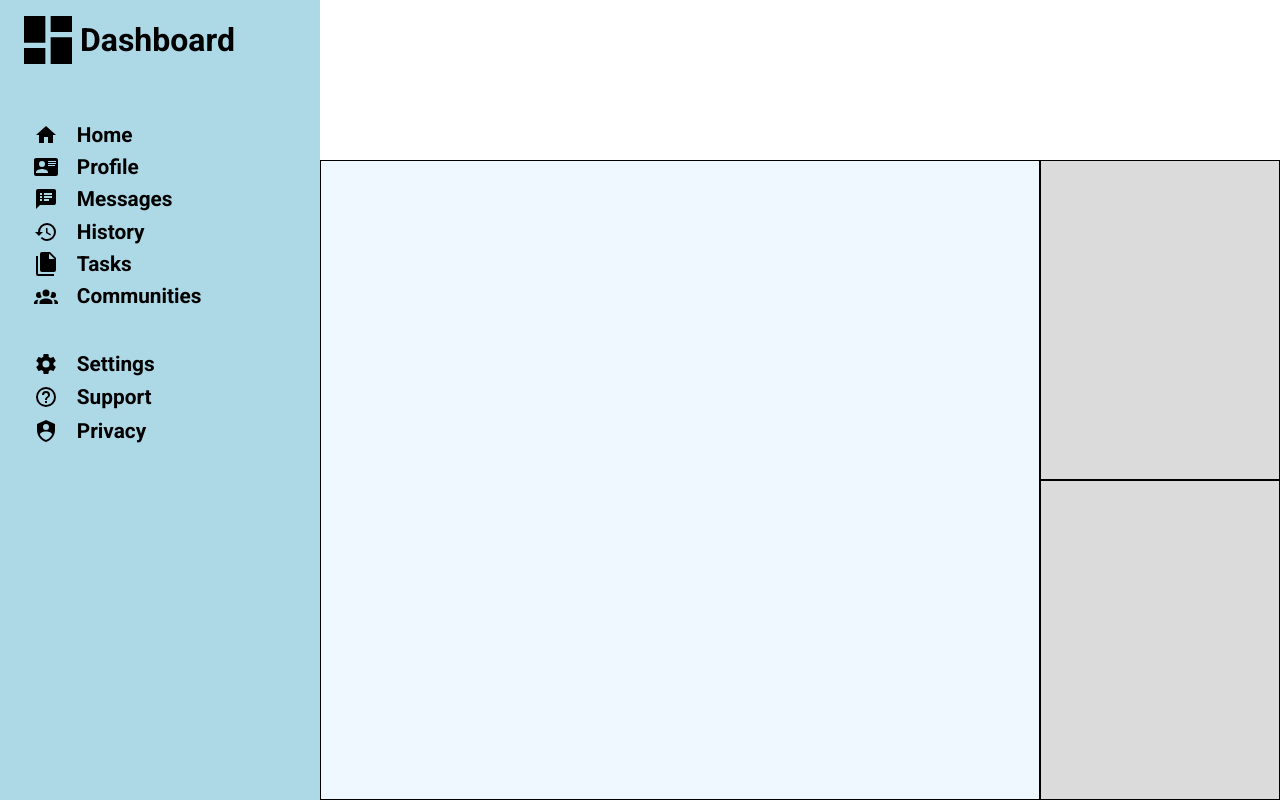
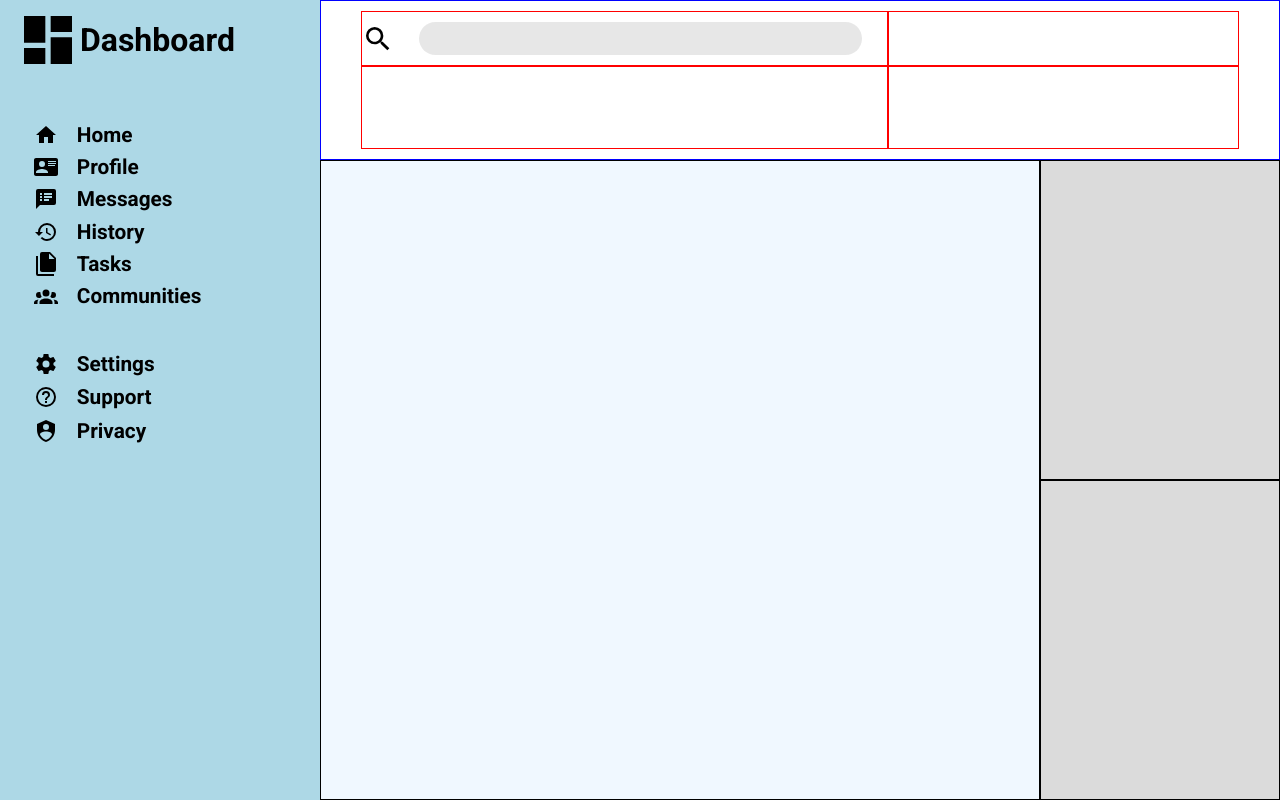
Before and after one commit to CookieJari/odin-admin-dashboard, a plain HTML site: page index.html in a window 1280 px wide. Drawn offline with Linux system fonts and the light colour scheme; a web font is replaced by a local one.

Commit message:
changed the header by adding a grid container object instead

```diff
--- a/index.html
+++ b/index.html
@@ -77,11 +77,20 @@
       </div>
 
       <div class="header-container">
-        <div class="search-container"></div>
-        <div class="user-info-container"></div>
-        <div class="greeting-container"></div>
-        <div class="buttons-container"></div>
+        <div class="header-grid-container">
+          <div class="search-container">
+            <svg xmlns="http://www.w3.org/2000/svg" viewBox="0 0 24 24"><title>magnify</title><path d="M9.5,3A6.5,6.5 0 0,1 16,9.5C16,11.11 15.41,12.59 14.44,13.73L14.71,14H15.5L20.5,19L19,20.5L14,15.5V14.71L13.73,14.44C12.59,15.41 11.11,16 9.5,16A6.5,6.5 0 0,1 3,9.5A6.5,6.5 0 0,1 9.5,3M9.5,5C7,5 5,7 5,9.5C5,12 7,14 9.5,14C12,14 14,12 14,9.5C14,7 12,5 9.5,5Z" /></svg>
+            <div class="searchbar-container">
+              <input type="search" name="" id="">
+            </div>
+
+          </div>
+          <div class="user-info-container"></div>
+          <div class="greeting-container"></div>
+          <div class="buttons-container"></div>
+        </div>
       </div>
+
 
       <div class="main-container">
         <div class="projects-container"></div>
--- a/style.css
+++ b/style.css
@@ -97,11 +97,47 @@ h2 {
 }
 
 /* --------------- HEADER ------------- */
+.header-container{
+  border: 1px solid blue;
+  padding: 10px 40px;
+}
 
-.header-container {
+.header-grid-container {
+  height: 100%;
+  width: 100%;
   display: grid;
   grid-template-columns: 3fr 2fr;
   grid-template-rows: 0.8fr 1.2fr;
+}
+
+.header-grid-container >div{
+  border: 1px solid red;
+}
+
+.header-grid-container svg{
+height: auto;
+width: 2rem;
+}
+
+.search-container{
+  padding: 10px 0px;
+  display: flex;
+  align-items: center;
+  justify-content: center;
+  grid-template-columns: 1fr 10fr;
+}
+.searchbar-container{
+  flex: 3;
+  display: flex;
+  align-items: center;
+  justify-content: center;
+}
+input[type=search]{
+  border: none;
+  border-radius: 100px;
+  background-color: rgba(128, 128, 128, 0.192);
+  width: 90%;
+  height: 2.5em;
 }
 
 /* --------------- MAIN SECTION -------------*/
```
